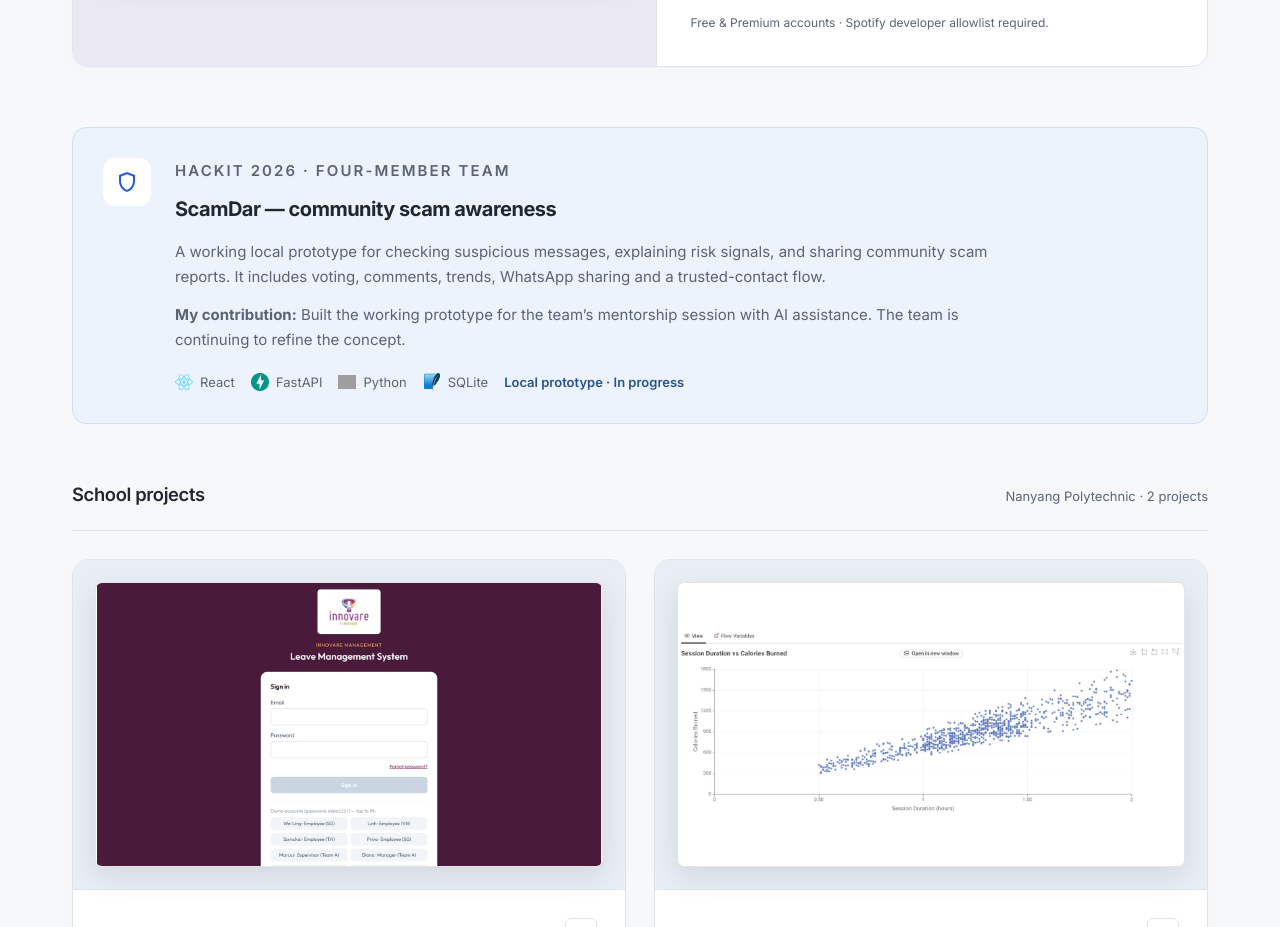
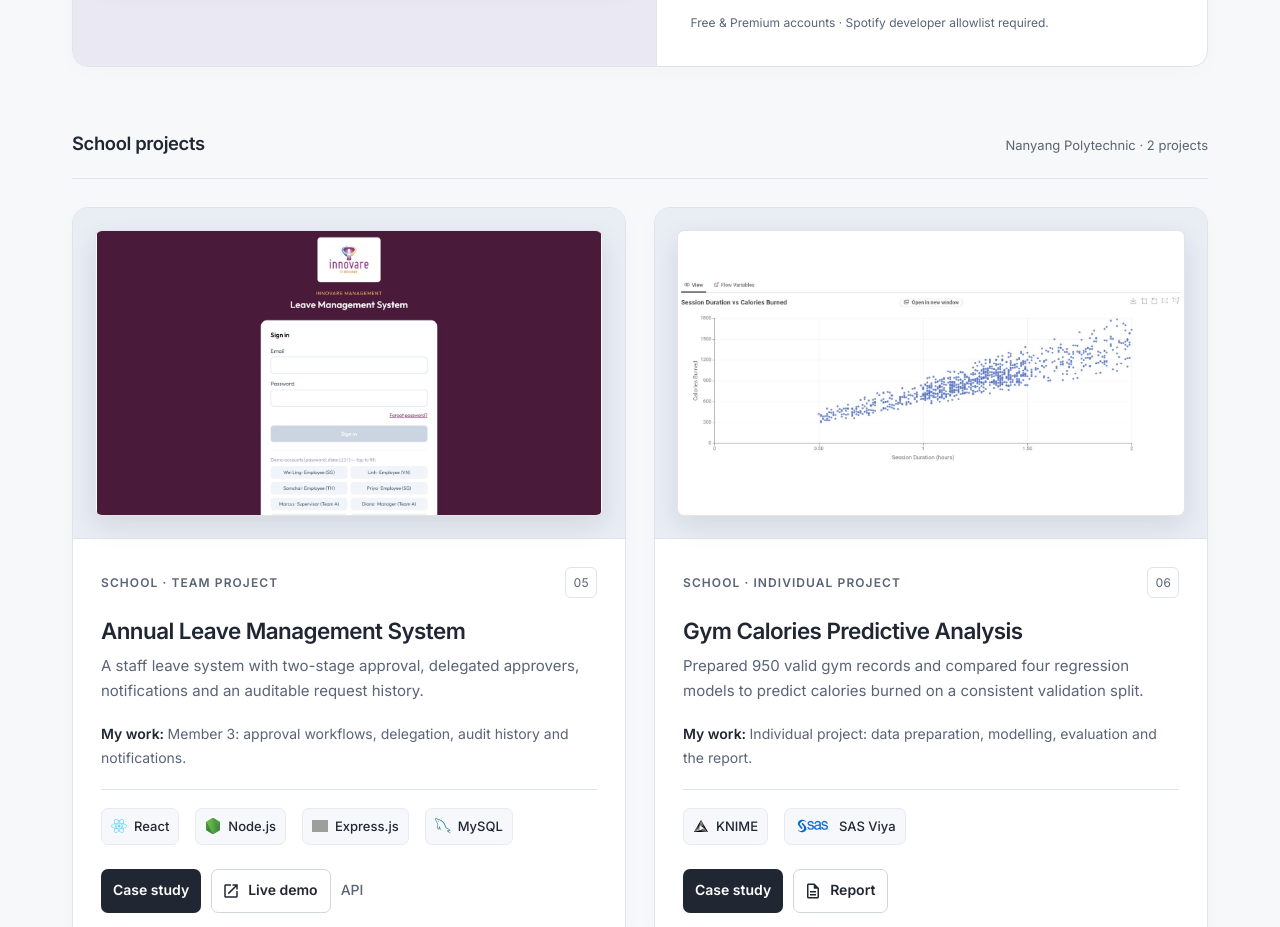
Before and after one commit to TeddyQyuon/TeddyQyuonPortfolio, a React (Vite) app: page / in a window 1280 px wide. Shown: the part 3460-4387 px from the top of the page. Built offline with nearby package versions, Linux system fonts and the light colour scheme; grey boxes are pictures that could not be loaded.

Commit message:
Remove ScamDar from portfolio
Remove the separate project panel so the portfolio lists personal work and school projects only.

```diff
--- a/src/sections/ProjectsSection.jsx
+++ b/src/sections/ProjectsSection.jsx
@@ -2,7 +2,6 @@ import { Container, Box } from '@mui/material';
 import SectionHeading from '../components/common/SectionHeading';
 import ProjectCard from '../components/projects/ProjectCard';
 import { projects } from '../data/projects';
-import HackathonWork from './HackathonWork';
 
 const personalProjects = projects.filter((project) => project.projectGroup === 'personal');
 const schoolProjects = projects.filter((project) => project.projectGroup === 'school');
@@ -15,7 +14,6 @@ export default function ProjectsSection() {
         <div className="project-group-heading"><h3 id="personal-projects-title">Personal projects</h3><span className="project-group-count">{personalProjects.length} projects</span></div>
         <div className="personal-projects">{personalProjects.map((project, index) => <ProjectCard project={project} number={index + 1} key={project.id} />)}</div>
       </Box>
-      <HackathonWork />
       <Box component="section" aria-labelledby="school-projects-title">
         <div className="project-group-heading"><h3 id="school-projects-title">School projects</h3><span className="project-group-count">Nanyang Polytechnic · {schoolProjects.length} projects</span></div>
         <div className="school-projects">{schoolProjects.map((project, index) => <ProjectCard project={project} number={personalProjects.length + index + 1} key={project.id} />)}</div>
```
